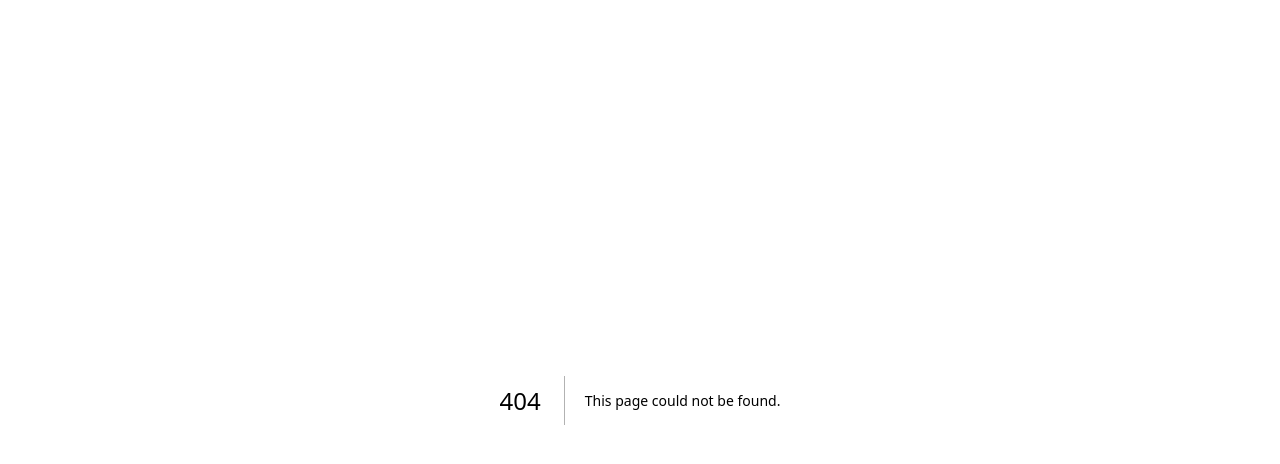
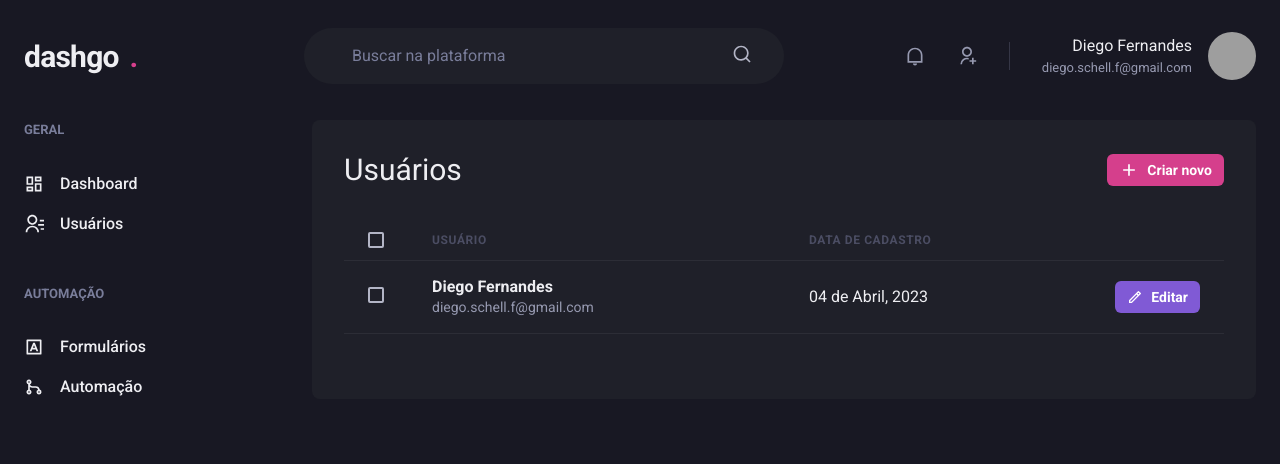
Before and after one commit to Carolbrandes/dashgo, a Next.js app: page /users in a window 1280 px wide. Before the commit this address had no page. Shown: the top 464 px of the page. Built offline with nearby package versions, Linux system fonts and the light colour scheme; grey boxes are pictures that could not be loaded.

Commit message:
page users -> users list

```diff
--- /dev/null
+++ b/src/pages/users/index.tsx
@@ -0,0 +1,93 @@
+import {
+  Box,
+  Button,
+  Checkbox,
+  Flex,
+  Heading,
+  Icon,
+  Table,
+  Tbody,
+  Td,
+  Text,
+  Th,
+  Thead,
+  Tr,
+} from "@chakra-ui/react";
+import { Header } from "../../components/Header";
+import { Sidebar } from "../../components/Sidebar";
+import { RiAddLine, RiPencilLine } from "react-icons/ri";
+
+export default function UserList() {
+  return (
+    <Box>
+      <Header />
+
+      <Flex w="100%" my="6" maxW={1480} mx="auto" px="6">
+        <Sidebar />
+
+        <Box flex="1" borderRadius={8} bg="gray.800" p="8">
+          <Flex mb="8" justify="space-between" align="center">
+            <Heading size="lg" fontWeight="normal">
+              Usuários
+            </Heading>
+
+            <Button
+              as="a"
+              size="sm"
+              fontSize="sm"
+              colorScheme="pink"
+              leftIcon={<Icon as={RiAddLine} fontSize="20" />}
+            >
+              Criar novo
+            </Button>
+          </Flex>
+
+          <Table colorScheme="whiteAlpha">
+            <Thead>
+              <Tr>
+                <Th px="6" color="gray.300" width="8">
+                  <Checkbox colorScheme="pink" />
+                </Th>
+
+                <Th>Usuário</Th>
+                <Th>Data de cadastro</Th>
+                <Th w="8"></Th>
+              </Tr>
+            </Thead>
+
+            <Tbody>
+              <Tr>
+                <Td px="6">
+                  <Checkbox colorScheme="pink" />
+                </Td>
+
+                <Td>
+                  <Box>
+                    <Text fontWeight="bold">Diego Fernandes</Text>
+                    <Text fontSize="sm" color="gray.300">
+                      diego.schell.f@gmail.com
+                    </Text>
+                  </Box>
+                </Td>
+
+                <Td>04 de Abril, 2023</Td>
+
+                <Td>
+                  <Button
+                    as="a"
+                    size="sm"
+                    fontSize="sm"
+                    colorScheme="purple"
+                    leftIcon={<Icon as={RiPencilLine} fontSize="16" />}
+                  >
+                    Editar
+                  </Button>
+                </Td>
+              </Tr>
+            </Tbody>
+          </Table>
+        </Box>
+      </Flex>
+    </Box>
+  );
+}
```
